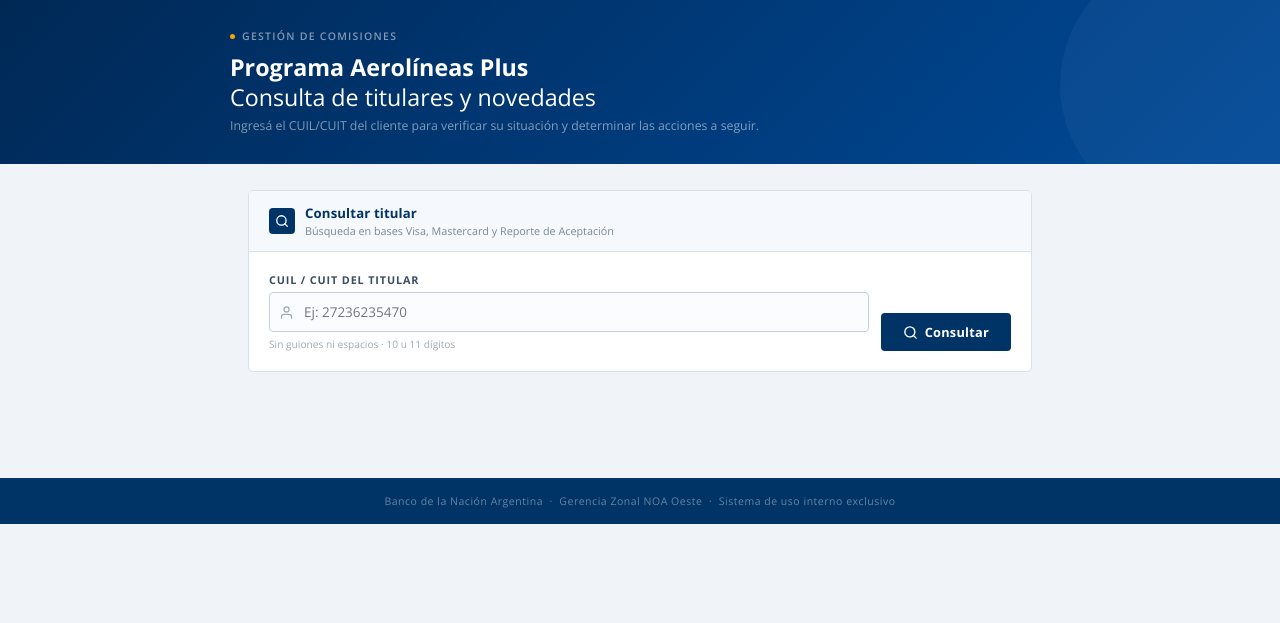
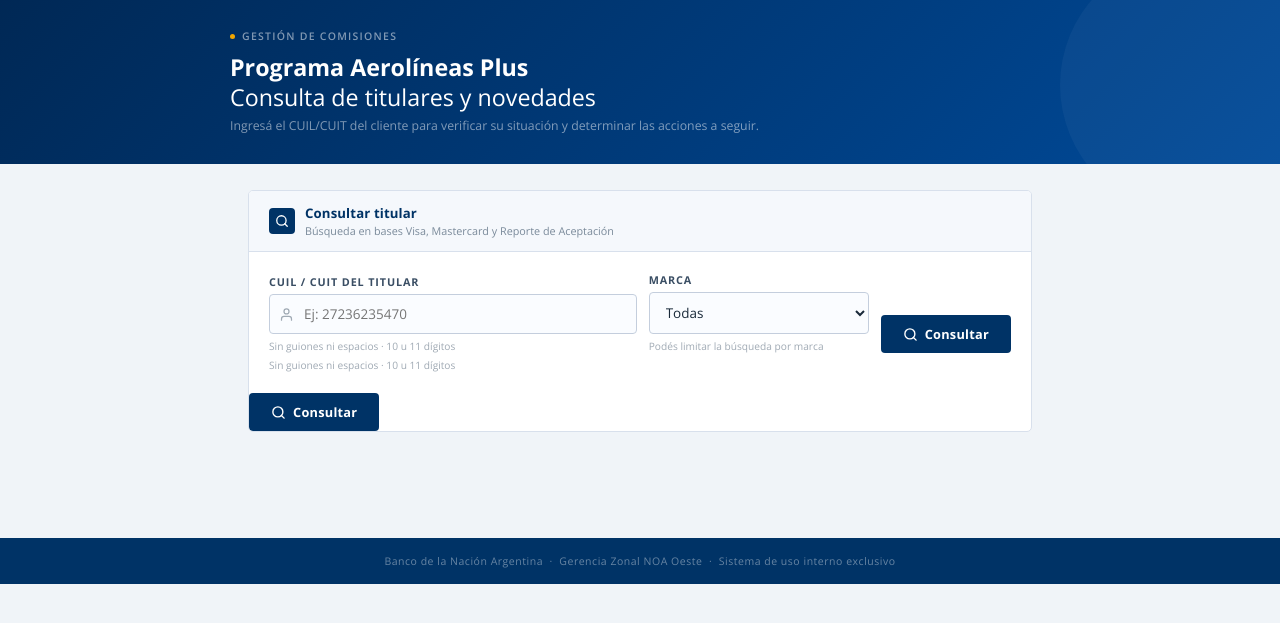
Before and after one commit to UMPCAT/AEPLUS, a plain HTML site: page index.html in a window 1280 px wide. Shown: the part 71-694 px from the top of the page. Drawn offline with nearby package versions, Linux system fonts and the light colour scheme.

Commit message:
Update index.html

```diff
--- a/index.html
+++ b/index.html
@@ -181,6 +181,26 @@
       <input type="text" id="cuil" placeholder="Ej: 27236235470" maxlength="13"
         oninput="this.value=this.value.replace(/\D/g,'')"
         onkeydown="if(event.key==='Enter')buscar()">
+    </div>
+    <span class="hint">Sin guiones ni espacios · 10 u 11 dígitos</span>
+  </div>
+
+  <div class="field" style="max-width:220px;">
+    <label for="marca">Marca</label>
+    <div class="iw">
+      <select id="marca" style="width:100%;padding:10px 12px;border:1.5px solid #c4cedd;border-radius:4px;font-family:'Open Sans',Arial,sans-serif;font-size:.9rem;color:#1a2a3a;background:#fafcff;outline:none;">
+        <option value="TODAS">Todas</option>
+        <option value="VISA">Visa</option>
+        <option value="MASTERCARD">Mastercard</option>
+      </select>
+    </div>
+    <span class="hint">Podés limitar la búsqueda por marca</span>
+  </div>
+
+  <button class="btn" onclick="buscar()" id="btnB">
+    <svg xmlns="http://www.w3.org/2000/svg" viewBox="0 0 24 24" fill="none" stroke="currentColor" stroke-width="2.2" stroke-linecap="round" stroke-linejoin="round"><circle cx="11" cy="11" r="8"/><path d="m21 21-4.35-4.35"/></svg>
+    Consultar
+  </button>
 </div>
           <span class="hint">Sin guiones ni espacios · 10 u 11 dígitos</span>
         </div>
```
Lines whose indentation alone changed are shown as unchanged.
